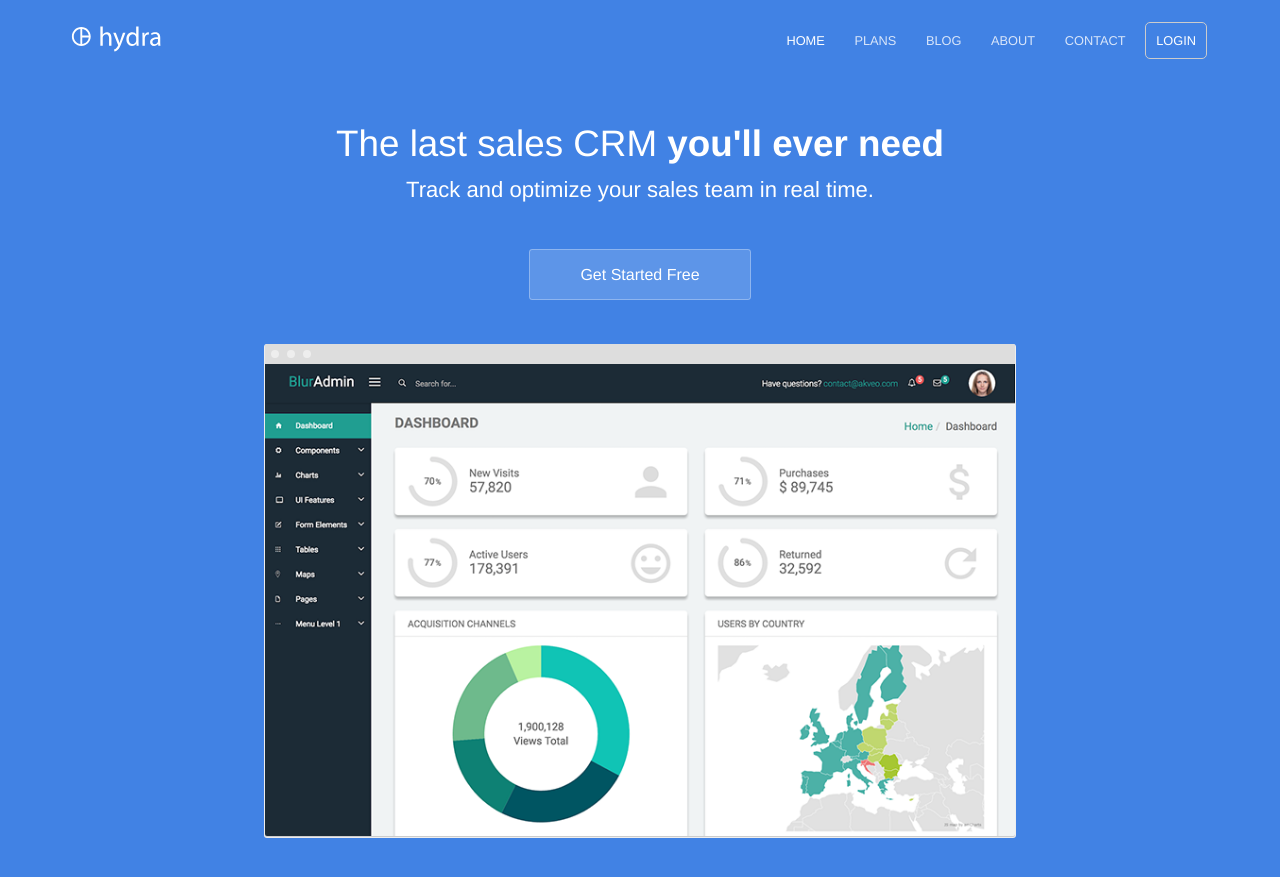
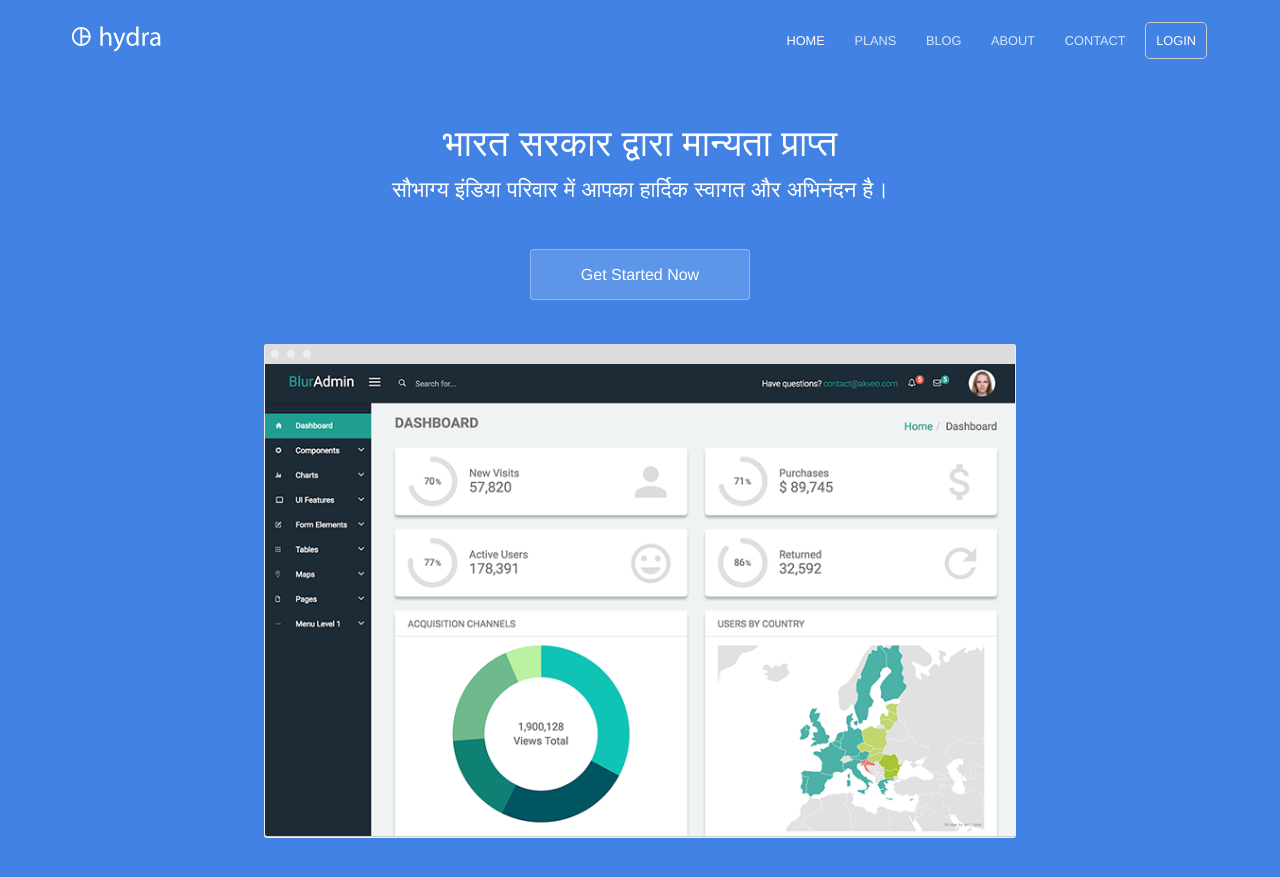
Before and after one commit to saubhagyaindia/saubhagyaindia-website, a Jekyll site: the page built from index.html, in a window 1280 px wide and 900 px high. Shown: the top 877 px of the window. Built offline with Jekyll 4.4.1, drawn with Linux system fonts in a browser that asks for light colours.

Commit message:
Update index.html

```diff
--- a/index.html
+++ b/index.html
@@ -4,9 +4,9 @@ description: Track and optimize your sales team in real time
 ---
 <section class="hero">
 	<div class="text-container">
-		<h1 class="editable">The last sales CRM <strong>you'll ever need</strong></h1>
-		<p class="subtext editable">Track and optimize your sales team in real time.</p>
-		<div class="cta button alt"><a href="{{ site.baseurl }}/sign-up/">Get Started Free</a></div>
+		<h1 class="editable">भारत सरकार द्वारा मान्यता प्राप्त</h1>
+		<p class="subtext editable">सौभाग्य इंडिया परिवार में आपका हार्दिक स्वागत और अभिनंदन है।</p>
+		<div class="cta button alt"><a href="{{ site.baseurl }}/contact/">Get Started Now</a></div>
 		<div>
 			<img src="{{ site.baseurl }}/images/dashboard.png" alt="Screenshot" class="screenshot editable" />
 		</div>
```
